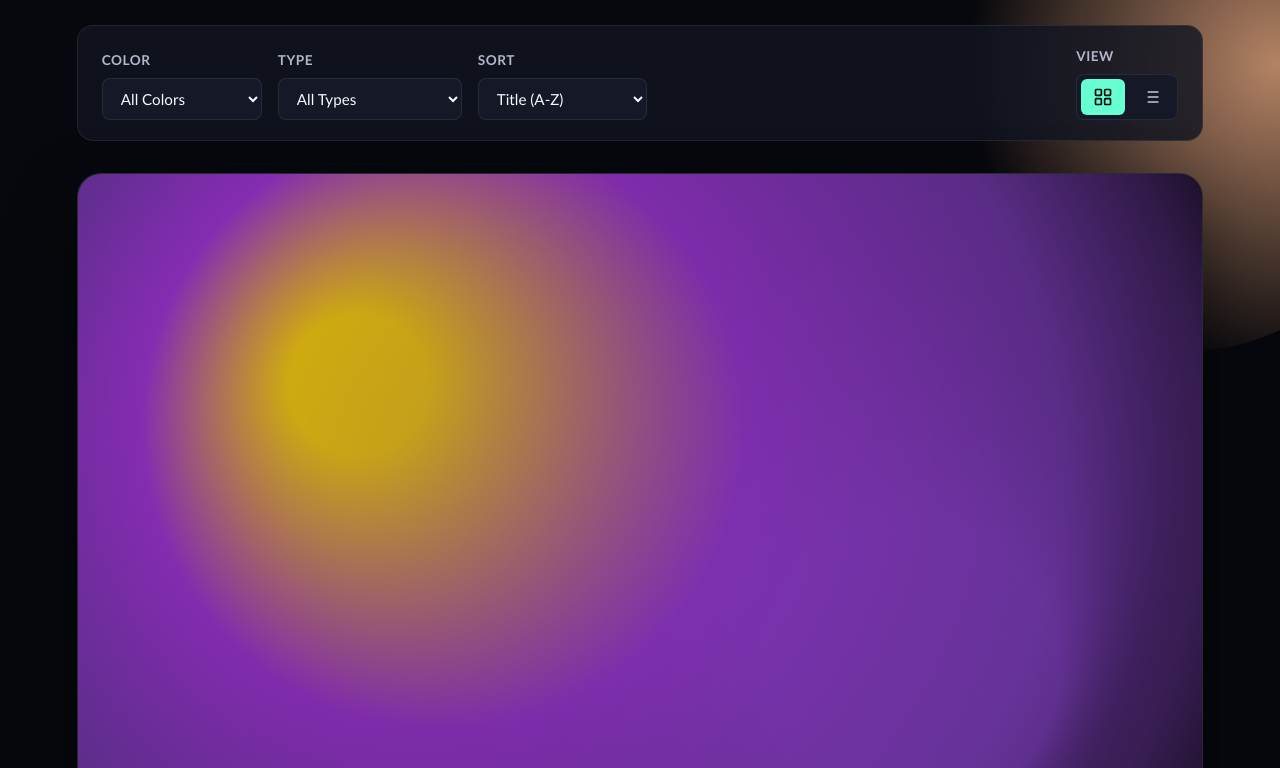
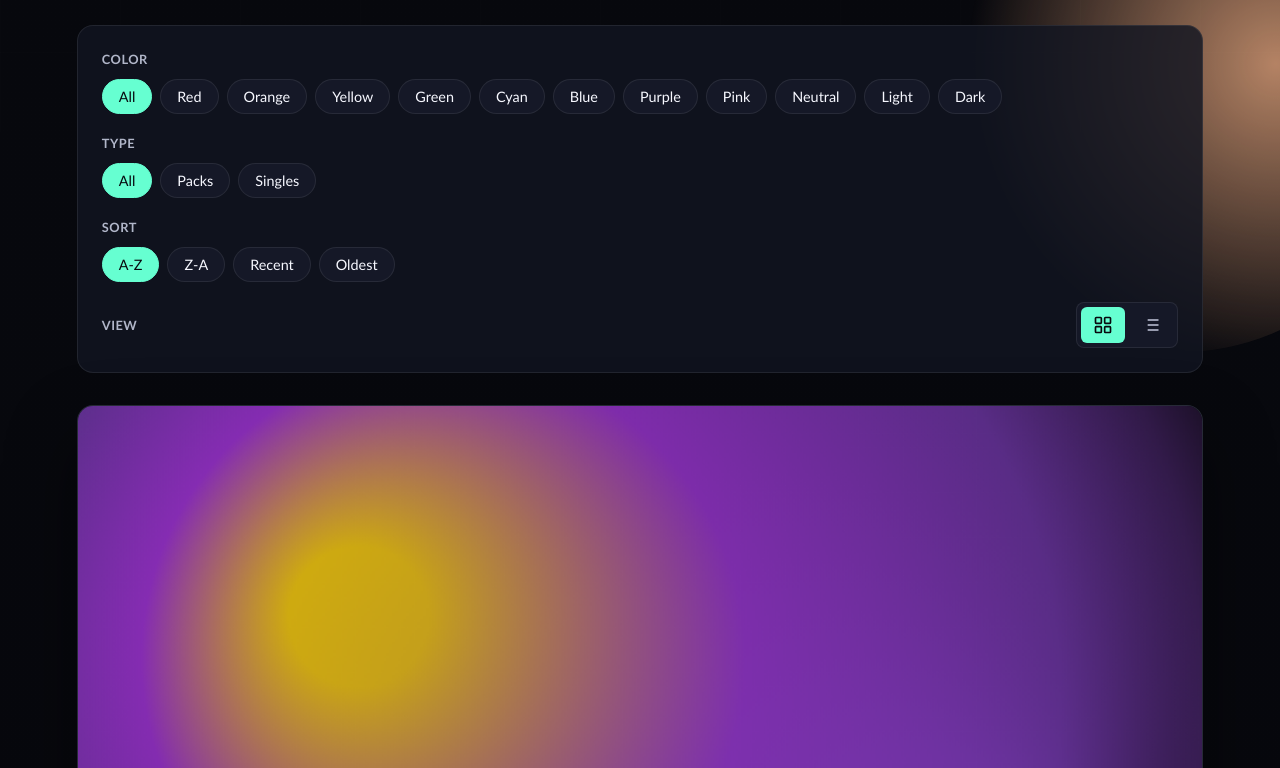
Before and after one commit to profmitchell/TandemLibrary, a plain HTML site: page site/index.html in a window 1280 px wide. Shown: the part 668-1436 px from the top of the page. Drawn offline with Linux system fonts and the light colour scheme.

Commit message:
Redesign filters with pill UI, fix isPack detection, reduce card size for multi-column layout

```diff
--- a/site/build/generate-gallery.mjs
+++ b/site/build/generate-gallery.mjs
@@ -200,7 +200,7 @@ const buildItem = ({
     (type === "theme" ? "Tandem theme." : "Tandem canvas/config.");
   const tags = type === "theme" ? normalizeTags(metadata.tags) : [];
   const colors = dslData?.colors || [];
-  const themeCount = dslData?.themeCount || 1;
+  const themeCount = dslData?.themeCount || jsonData?.themes?.length || 1;
   const isPack = themeCount > 1;
   const colorCategory = detectColorCategory(colors);
   const previewUrl = findPreview(slug, previewDir, previewRel);
--- a/site/js/filter-controls.js
+++ b/site/js/filter-controls.js
@@ -21,44 +21,44 @@ export class FilterControls {
   render(container) {
     container.innerHTML = `
       <div class="filter-bar">
-        <div class="filter-group">
+        <div class="filter-section">
           <label class="filter-label">Color</label>
-          <select id="filter-color" class="filter-select">
-            <option value="all">All Colors</option>
-            <option value="red">Red</option>
-            <option value="orange">Orange</option>
-            <option value="yellow">Yellow</option>
-            <option value="green">Green</option>
-            <option value="cyan">Cyan</option>
-            <option value="blue">Blue</option>
-            <option value="purple">Purple</option>
-            <option value="pink">Pink</option>
-            <option value="neutral">Neutral</option>
-            <option value="light">Light</option>
-            <option value="dark">Dark</option>
-          </select>
+          <div class="filter-pills" id="color-pills">
+            <button class="pill active" data-value="all">All</button>
+            <button class="pill" data-value="red">Red</button>
+            <button class="pill" data-value="orange">Orange</button>
+            <button class="pill" data-value="yellow">Yellow</button>
+            <button class="pill" data-value="green">Green</button>
+            <button class="pill" data-value="cyan">Cyan</button>
+            <button class="pill" data-value="blue">Blue</button>
+            <button class="pill" data-value="purple">Purple</button>
+            <button class="pill" data-value="pink">Pink</button>
+            <button class="pill" data-value="neutral">Neutral</button>
+            <button class="pill" data-value="light">Light</button>
+            <button class="pill" data-value="dark">Dark</button>
+          </div>
         </div>
 
-        <div class="filter-group">
+        <div class="filter-section">
           <label class="filter-label">Type</label>
-          <select id="filter-type" class="filter-select">
-            <option value="all">All Types</option>
-            <option value="pack">Packs (Multi-theme)</option>
-            <option value="single">Singles</option>
-          </select>
+          <div class="filter-pills" id="type-pills">
+            <button class="pill active" data-value="all">All</button>
+            <button class="pill" data-value="pack">Packs</button>
+            <button class="pill" data-value="single">Singles</button>
+          </div>
         </div>
 
-        <div class="filter-group">
+        <div class="filter-section">
           <label class="filter-label">Sort</label>
-          <select id="filter-sort" class="filter-select">
-            <option value="title">Title (A-Z)</option>
-            <option value="title-desc">Title (Z-A)</option>
-            <option value="updated">Recently Updated</option>
-            <option value="updated-asc">Oldest First</option>
-          </select>
+          <div class="filter-pills" id="sort-pills">
+            <button class="pill active" data-value="title">A-Z</button>
+            <button class="pill" data-value="title-desc">Z-A</button>
+            <button class="pill" data-value="updated">Recent</button>
+            <button class="pill" data-value="updated-asc">Oldest</button>
+          </div>
         </div>
 
-        <div class="filter-group view-toggle">
+        <div class="filter-section view-toggle">
           <label class="filter-label">View</label>
           <div class="view-buttons">
             <button id="view-cards" class="view-btn active" aria-label="Card view">
@@ -88,23 +88,25 @@ export class FilterControls {
   }
 
   attachListeners(container) {
-    const colorSelect = container.querySelector("#filter-color");
-    const typeSelect = container.querySelector("#filter-type");
-    const sortSelect = container.querySelector("#filter-sort");
+    const colorPills = container.querySelector("#color-pills");
+    const typePills = container.querySelector("#type-pills");
+    const sortPills = container.querySelector("#sort-pills");
     const cardsBtn = container.querySelector("#view-cards");
     const listBtn = container.querySelector("#view-list");
 
-    colorSelect.addEventListener("change", (e) => {
-      this.setState({ colorCategory: e.target.value });
-    });
+    const handlePillClick = (pillContainer, stateKey) => {
+      pillContainer.addEventListener("click", (e) => {
+        if (e.target.classList.contains("pill")) {
+          pillContainer.querySelectorAll(".pill").forEach((p) => p.classList.remove("active"));
+          e.target.classList.add("active");
+          this.setState({ [stateKey]: e.target.dataset.value });
+        }
+      });
+    };
 
-    typeSelect.addEventListener("change", (e) => {
-      this.setState({ type: e.target.value });
-    });
-
-    sortSelect.addEventListener("change", (e) => {
-      this.setState({ sortBy: e.target.value });
-    });
+    handlePillClick(colorPills, "colorCategory");
+    handlePillClick(typePills, "type");
+    handlePillClick(sortPills, "sortBy");
 
     cardsBtn.addEventListener("click", () => {
       this.setState({ viewMode: "cards" });
--- a/site/styles.css
+++ b/site/styles.css
@@ -226,8 +226,8 @@ main {
 
 .card-grid {
   display: grid;
-  gap: 32px;
-  grid-template-columns: repeat(auto-fill, minmax(300px, 1fr));
+  gap: 24px;
+  grid-template-columns: repeat(auto-fill, minmax(240px, 1fr));
 }
 
 .gallery-list {
@@ -239,12 +239,12 @@ main {
 .card {
   background: var(--panel-strong);
   border: 1px solid var(--border);
-  border-radius: 24px;
+  border-radius: 16px;
   overflow: hidden;
   box-shadow: var(--shadow);
   display: flex;
   flex-direction: column;
-  min-height: 360px;
+  min-height: 280px;
   animation: floatIn 0.6s ease both;
   animation-delay: calc(var(--card-index, 0) * 0.06s);
   transition: transform 0.2s ease, box-shadow 0.2s ease;
@@ -461,56 +461,63 @@ main {
 
 .filter-bar {
   display: flex;
-  flex-wrap: wrap;
-  gap: 16px;
-  padding: 20px 24px;
+  flex-direction: column;
+  gap: 20px;
+  padding: 24px;
   background: var(--panel);
   border: 1px solid var(--border);
   border-radius: 16px;
   margin-bottom: 32px;
-  align-items: flex-end;
 }
 
-.filter-group {
+.filter-section {
   display: flex;
   flex-direction: column;
-  gap: 8px;
-  min-width: 160px;
+  gap: 10px;
 }
 
-.filter-group.view-toggle {
-  margin-left: auto;
-  min-width: auto;
+.filter-section.view-toggle {
+  flex-direction: row;
+  align-items: center;
+  justify-content: space-between;
 }
 
 .filter-label {
-  font-size: 0.85rem;
+  font-size: 0.8rem;
   font-weight: 600;
   color: var(--muted);
   text-transform: uppercase;
   letter-spacing: 0.5px;
 }
 
-.filter-select {
-  padding: 10px 14px;
+.filter-pills {
+  display: flex;
+  flex-wrap: wrap;
+  gap: 8px;
+}
+
+.pill {
+  padding: 8px 16px;
   background: var(--panel-strong);
   border: 1px solid var(--border);
-  border-radius: 8px;
+  border-radius: 999px;
   color: var(--text);
-  font-size: 0.95rem;
+  font-size: 0.9rem;
   font-family: inherit;
+  font-weight: 500;
   cursor: pointer;
-  transition: border-color 0.2s ease, background 0.2s ease;
+  transition: all 0.2s ease;
 }
 
-.filter-select:hover {
+.pill:hover {
   border-color: var(--accent);
+  background: var(--bg);
 }
 
-.filter-select:focus {
-  outline: none;
+.pill.active {
+  background: var(--accent);
   border-color: var(--accent);
-  background: var(--bg);
+  color: var(--bg);
 }
 
 .view-buttons {
@@ -546,17 +553,9 @@ main {
 }
 
 @media (max-width: 768px) {
-  .filter-bar {
+  .filter-section.view-toggle {
     flex-direction: column;
-    align-items: stretch;
-  }
-
-  .filter-group {
-    width: 100%;
-  }
-
-  .filter-group.view-toggle {
-    margin-left: 0;
+    align-items: flex-start;
   }
 
   .card--list {
@@ -571,6 +570,11 @@ main {
   .card--list .card__footer {
     flex-direction: row;
     min-width: auto;
+  }
+
+  .card-grid {
+    grid-template-columns: repeat(auto-fill, minmax(200px, 1fr));
+    gap: 16px;
   }
 }
 
```
Also changed, not shown: site/data/gallery.json.
